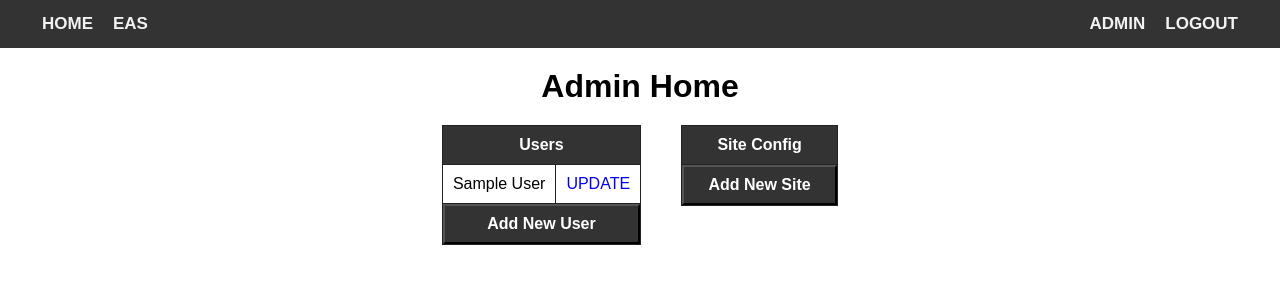
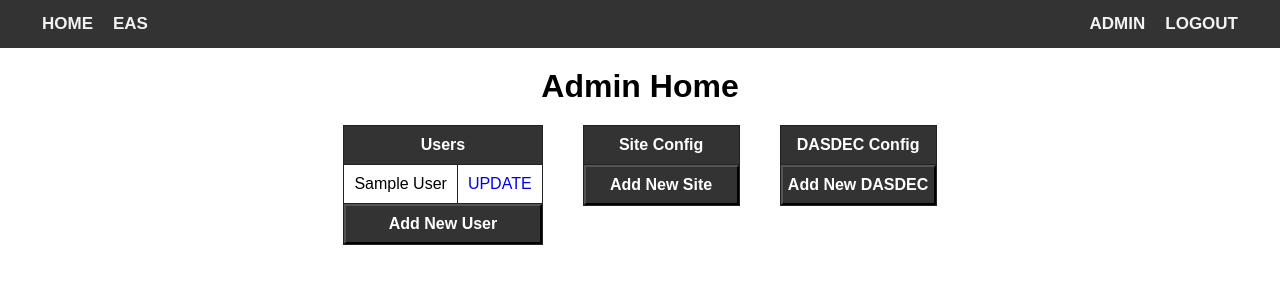
Before and after one commit to erikjmurray/BurkReadingFlaskApp, a Flask app: page /admin/ in a window 1280 px wide. Shown: the top 300 px of the page. Run offline with Flask 3, Linux system fonts and the light colour scheme; the visitor is signed in with stand-in values (Sample User, id 1); data comes from the database, SQL or seed files in the repository; data that the repository does not hold is empty.

Commit message:
create CRU for DASDEC and routes for initiating playwright scrape.

```diff
--- a/models/dasdec.py
+++ b/models/dasdec.py
@@ -12,6 +12,7 @@ class Dasdec(db.Model):
     id = db.Column(db.Integer, primary_key=True)
     name = db.Column(db.String(20), nullable=False)
     ip_addr = db.Column(db.String(42), nullable=False)
+    username = db.Column(db.String(100), nullable=False)
     password = db.Column(BLOB, nullable=False)
     sites = db.relationship('Site', backref='dasdecs', lazy=True)
     eas_tests = db.relationship('EAS', backref='dasdecs', lazy=True)
--- a/routes/admin.py
+++ b/routes/admin.py
@@ -7,9 +7,10 @@ from flask import abort, Blueprint, current_app, flash, jsonify, render_template
 from flask_login import login_required, current_user
 from marshmallow import ValidationError
 from werkzeug.security import generate_password_hash
+
 # ----- PROJECT IMPORTS -----
 from extensions import db
-from models import User, Site
+from models import User, Site, Dasdec
 from models.schemas import SiteSchema, UserSchema, UserCreationSchema
 
 
@@ -33,7 +34,11 @@ def admin_home() -> str:
         users = User.query.order_by(User.last_name).all()
         user_data = user_schema.dump(users)
 
-        return render_template('admin/admin_home.html', sites=site_data, operators=user_data)
+        # dasdec_schema = DasdecSchema(many=True)
+        dasdecs = Dasdec.query.all()
+        # dasdec_data = dasdec_schema.dump(dasdecs)
+
+        return render_template('admin/admin_home.html', sites=site_data, operators=user_data, dasdecs=dasdecs)
 
 
 # ----- USER CONFIG -----
@@ -160,8 +165,8 @@ def add_new_site_post():
         site_name = results.get('site_name').replace(' ', '_')
 
         # Encrypt API KEY
-        from utils.encryption import encrypt_api_key
-        encrypted_api_key = encrypt_api_key(results['api_key'])
+        from utils.encryption import encrypt_passphrase
+        encrypted_api_key = encrypt_passphrase(results['api_key'])
 
         # Add site to database
         site = Site(
@@ -195,11 +200,11 @@ def update_site(site_id: int):
     if not current_user.is_admin:
         abort(403)
     else:
-        from utils.encryption import decrypt_api_key
+        from utils.encryption import decrypt_passphrase
         site = Site.query.get_or_404(site_id)
         site_schema = SiteSchema()
         site_data = site_schema.dump(site)
-        site_data['api_key'] = decrypt_api_key(site.api_key)
+        site_data['api_key'] = decrypt_passphrase(site.api_key)
 
         return render_template('admin/update_site.html', site=site_data)
 
@@ -221,8 +226,8 @@ def update_site_post(site_id: int):
         site.site_name = site_name
         site.ip_addr = results.get('ip_addr')
 
-        from utils.encryption import encrypt_api_key
-        site.api_key = encrypt_api_key(results.get('api_key'))
+        from utils.encryption import encrypt_passphrase
+        site.api_key = encrypt_passphrase(results.get('api_key'))
 
         db.session.commit()
         flash_message = 'Site updated', 'success'
@@ -282,3 +287,103 @@ def delete_site(site_id: int):
 
         flash(f'{site_name} removed and associated channel data deleted')
         return redirect(url_for('admin.admin_home'))
+
+# ----- DASDEC CONFIG -----
+@admin.route('/add_dasdec')
+@login_required
+def add_new_dasdec() -> str:
+    """ Render page for adding a new DASDEC """
+    if not current_user.is_admin:
+        abort(403)
+    else:
+        sites = Site.query.order_by(Site.site_order.asc()).all()
+        return render_template('admin/add_dasdec.html', sites=sites)
+
+
+@admin.route('/add_dasdec', methods=['POST'])
+@login_required
+def add_new_dasdec_post():
+    """ On POST, attempt to add DASDEC to config """
+    # Get form data from post
+    results = request.form
+    try:
+        # TODO: Create DASDEC Creation Schema
+        dasdec_name = results.get('dasdec_name').replace(' ', '_')
+
+        # Encrypt Password
+        from utils.encryption import encrypt_passphrase
+        encrypted_password = encrypt_passphrase(results['password'])
+
+        # Add DASDEC to database
+        dasdec = Dasdec(
+            name=dasdec_name,
+            ip_addr=results.get('ip_addr'),
+            username=results.get('username'),
+            password=encrypted_password
+        )
+
+        db.session.add(dasdec)
+        db.session.commit()
+
+        target_dasdec = Dasdec.query.filter_by(name=dasdec_name).first()
+
+        # TODO: Associate sites with target dasdec
+
+        flash_message = f"DASDEC: {dasdec_name} added successfully!"
+    except Exception as e:
+        current_app.logger.info(e)
+        flash_message = str(e)
+    flash(flash_message)
+    return redirect(url_for('admin.admin_home'))
+
+
+@admin.route('dasdec/<int:dasdec_id>/update_dasdec')
+@login_required
+def update_dasdec(dasdec_id: int):
+    """ Load DASDEC data if DASDEC in config """
+    if not current_user.is_admin:
+        abort(403)
+    else:
+        from utils.encryption import decrypt_passphrase
+        dasdec = Dasdec.query.get_or_404(dasdec_id)
+        # dasdec_schema = DasdecSchema()
+        # dasdec_data = dasdec_schema.dump(dasdec)
+        # dasdec_data['password'] = decrypt_passphrase(dasdec.password)
+        data = dict(
+            name=dasdec.name,
+            username=dasdec.username,
+            ip_addr=dasdec.ip_addr,
+            password=decrypt_passphrase(dasdec.password),
+        )
+
+        return render_template('admin/update_dasdec.html', dasdec=data)
+
+
+@admin.route('dasdec/<int:dasdec_id>/update_dasdec', methods=['POST'])
+@login_required
+def update_dasdec_post(dasdec_id: int):
+    """ Updates config of site if  """
+    # Gather form results and current config data
+    dasdec = Dasdec.query.get_or_404(dasdec_id)
+    results = request.form
+
+    try:
+        dasdec_name = results.get('dasdec').replace(' ', '_')
+        obj_w_dasdec_name = Dasdec.query.filter_by(name=dasdec_name).first()
+        if obj_w_dasdec_name and obj_w_dasdec_name != dasdec:
+            raise ValidationError('Conflict in the database. DASDEC of that name already exists.')
+
+        dasdec.name = dasdec_name
+        dasdec.ip_addr = results.get('ip_addr')
+
+        from utils.encryption import encrypt_passphrase
+        dasdec.password = encrypt_passphrase(results.get('password'))
+
+        db.session.commit()
+        flash_message = 'DASDEC updated', 'success'
+    except ValidationError as err:
+        db.session.rollback()
+        current_app.logger.info(err)
+        flash_message = str(err.messages)
+    flash(flash_message)
+    return redirect(url_for('admin.update_dasdec', dasdec_id=dasdec_id))
--- a/routes/api.py
+++ b/routes/api.py
@@ -7,7 +7,7 @@ from flask import abort, Blueprint, current_app, jsonify, render_template, Respo
 from typing import List
 # ----- PROJECT IMPORTS -----
 from utils import ArcPlus
-from utils.encryption import decrypt_api_key
+from utils.encryption import decrypt_passphrase
 from models import Site, Channel
 from models.schemas import SiteSchema, ChannelSchema, MeterConfigSchema, StatusOptionSchema
 
@@ -23,7 +23,7 @@ def burk_api_call(site_id: int) -> List[dict]:
     Sort and add data to channels based on extensions setup
     """
     site = Site.query.get_or_404(site_id)
-    api_key = decrypt_api_key(site.api_key)
+    api_key = decrypt_passphrase(site.api_key)
 
     # Get data from Burk unit
     arcplus = ArcPlus(ip=site.ip_addr, api_key=api_key)
--- a/templates/admin/admin_home.html
+++ b/templates/admin/admin_home.html
@@ -56,5 +56,27 @@
             </tr>
         </table>
     </section>
+
+    <section id="dasdecs" class="config">
+        <table>
+            <tr>
+                <th colspan="5">DASDEC Config</th>
+            </tr>
+
+            {% for dasdec in dasdecs %}
+            <tr>
+                <td>{{dasdec.name}}</td>
+                <td><a href="/admin/dasdec/{{dasdec.id}}/update_dasdec">Edit DASDEC</a></td>
+            </tr>
+            {% endfor %}
+            <tr>
+                <td colspan="5" style="padding:0;">
+                    <a href="/admin/add_dasdec">
+                        <button style="padding:0; margin: 0; width: 100%;">Add New DASDEC</button>
+                    </a>
+                </td>
+            </tr>
+        </table>
+    </section>
 </div>
 {% endblock %}
--- a/templates/admin/update_site.html
+++ b/templates/admin/update_site.html
@@ -1,13 +1,13 @@
 {% extends 'base.html' %}
 
 {% block head %}
-<title>Edit Site - {{ site.site_name.replace('_', ' ') }}</title>
+<title>Edit Site - {{ site.display_name }}</title>
 {% endblock %}
 
 {% block body %}
 <div class="container" id="header">
     <h1>Edit Site</h1>
-    <h2 style="">{{ site.site_name.replace('_', ' ') }}</h2>
+    <h2 style="">{{ site.display_name }}</h2>
     {% for message in get_flashed_messages() %}
         <br><p style="font-weight:bolder;">{{ message }}</p>
     {% endfor %}
@@ -24,7 +24,7 @@
                 <label class="config_header" for="site_name">Site Name: </label>
             </dt>
             <dt class="config_field">
-                <input type="text" id="site_name" name="site_name" value="{{ site.site_name.replace('_', ' ') }}" required>
+                <input type="text" id="site_name" name="site_name" value="{{ site.display_name }}" required>
                 <div class="error-message" id="site_name_errors"></div>
             </dt>
           </dl>
--- a/utils/database_queries.py
+++ b/utils/database_queries.py
@@ -39,12 +39,13 @@ def query_eas_tests_by_date_range(dates: Tuple[datetime, datetime], site: Option
     return eas_tests
 
 
-def query_dasdecs_by_id(dasdec_ids: list) -> List[dict]:
+def query_dasdecs_by_id(dasdec_ids: list) -> List[Dasdec]:
+    """  """
     dasdecs = []
     for _id in dasdec_ids:
         try:
             dasdec = Dasdec.query.get(_id)
-            dasdecs.append(dasdec.to_dict())        # TODO: Create to_dict method
+            dasdecs.append(dasdec)
         except:
             continue
     return dasdecs
```
Also changed, not shown: TODO.txt (+0 -9 lines), routes/eas.py (+17 -2 lines), templates/admin/add_dasdec.html (added, +87 -0 lines), templates/admin/update_dasdec.html (added, +100 -0 lines), utils/encryption.py (+4 -4 lines).
